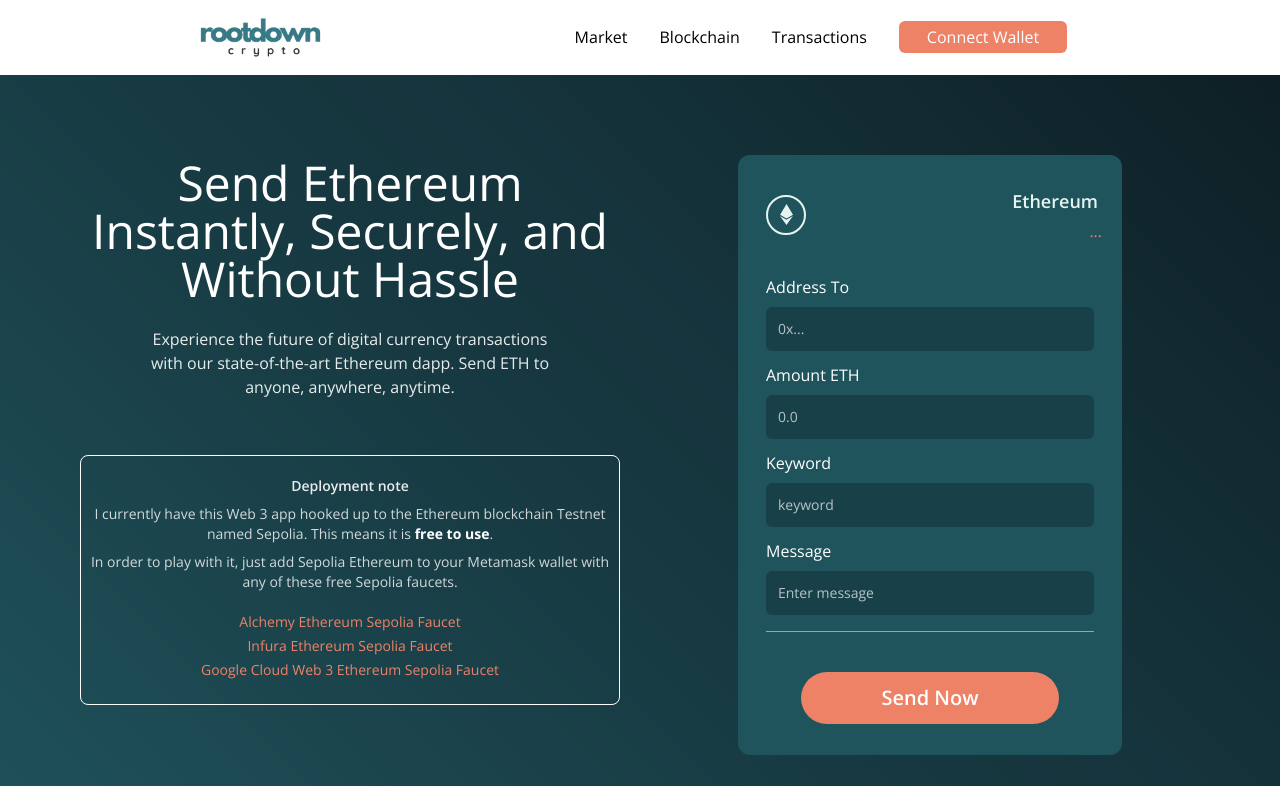
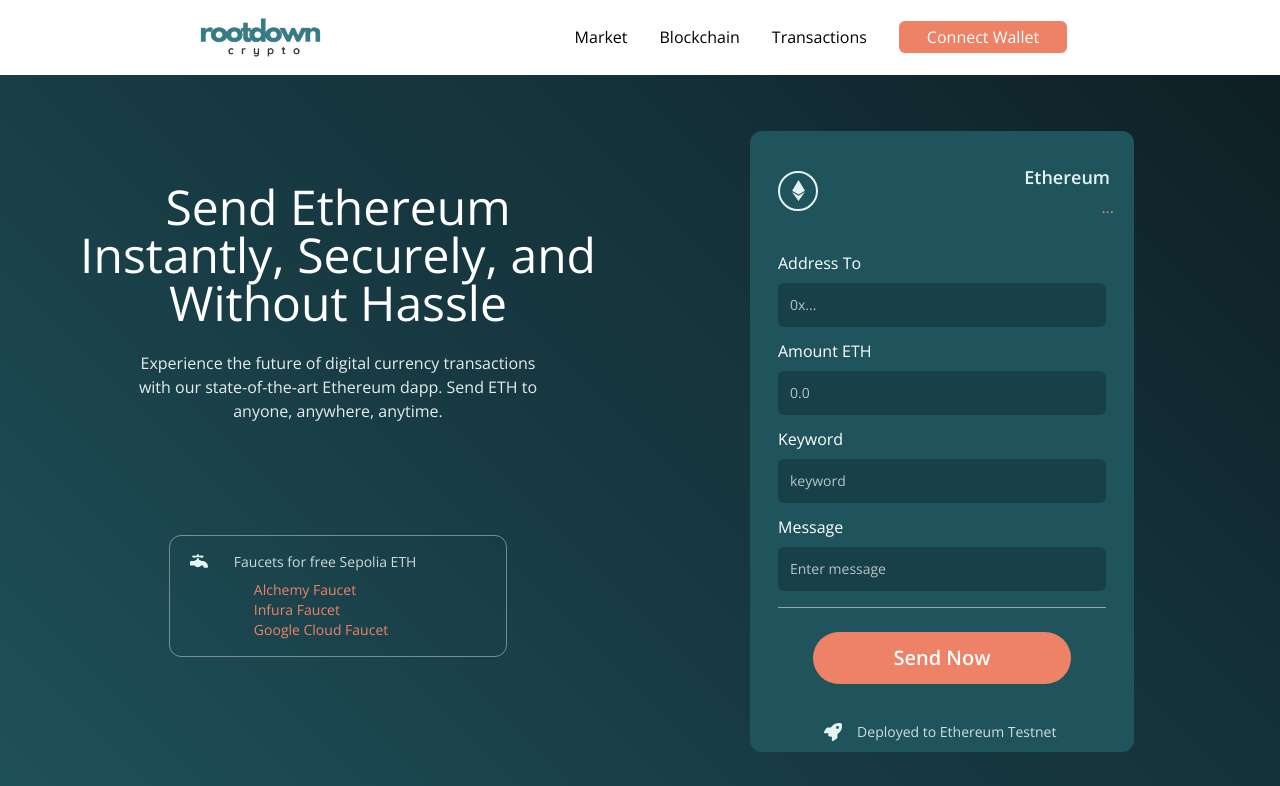
Before and after one commit to rootdown001/client, a Next.js app: page / in a window 1280 px wide. Shown: the top 786 px of the page. Built offline with nearby package versions, Linux system fonts and the light colour scheme.

Commit message:
style: fix style of deploy and faucets build: build

```diff
--- a/src/app/components/Initial.tsx
+++ b/src/app/components/Initial.tsx
@@ -9,6 +9,10 @@
 import { shortenAddress } from "../utils/shortenAddress";
 import Link from "next/link";
 import { initialFormData } from "../context/TransactionContext";
+
+// for new icons
+import { FaFaucet } from "react-icons/fa6";
+import { FaRocket } from "react-icons/fa6";
 
 type InputProps = {
   placeholder: string;
@@ -66,8 +70,8 @@
 
   return (
     <div className=" flex w-full justify-center items-center">
-      <div className=" flex mf:flex-row flex-col items-start  justify-between md:p-20 py-12 px-4">
-        <div className=" flex flex-1 justify-start items-center flex-col mf:mr-10">
+      <div className=" flex mf:flex-row flex-col items-start  justify-between md:p-14 py-8 px-4">
+        <div className=" flex flex-1 justify-start items-center flex-col mf:mr-10 pt-12">
           {/* TODO: get text to be truely centered */}
           <h1 className="text-3xl sm:text-5xl  text-white px-1 py-1 text-center">
             Send Ethereum Instantly, Securely, and Without Hassle
@@ -77,30 +81,27 @@
             state-of-the-art Ethereum dapp. Send ETH to anyone, anywhere,
             anytime.
           </p>
-          <div className="border-white rounded-lg border-[1px] w-full mt-14 flex flex-col justify-center items-center px-1 py-3">
-            <p className="text-white/[.9] py-2 font-semibold text-sm">
-              Deployment note
+          <div className=" mf:mt-28 mt-10 flex flex-col justify-start items-center w-[300px] mf:w-[60%] border-[1px] rounded-xl border-white/[.4]">
+            <div className=" flex flex-row w-full">
+              <div className="basis-1/6 flex justify-center items-start">
+                <div className="w-8 h-8 p-2 pt-4">
+                  <FaFaucet fontSize={18} color="#E6F4F1" />
+                </div>
+              </div>
+
+              <div className="basis-5/6 flex flex-col justify-start items-start">
+                <p className="text-white/[.8] flex w-full justify-start items-center pt-4 pb-2 px-2 text-sm">
+                  Faucets for free Sepolia ETH
                 </p>
-            <p className="text-white/[.8] text-center text-sm">
-              I currently have this Web 3 app hooked up to the Ethereum
-              blockchain Testnet named Sepolia. This means it is{" "}
-              <span className=" font-extrabold text-white">free to use</span>.
-            </p>
-            <p className="text-white/[.8] text-center py-2 text-sm">
-              In order to play with it, just add Sepolia Ethereum to your
-              Metamask wallet with any of these free Sepolia faucets.
-            </p>
-            <ul className="text-center py-2 text-sm">
+                <ul className="text-sm mb-2">
                   <li>
-                {" "}
                     <Link
                       href="https://www.alchemy.com/faucets/ethereum-sepolia"
                       target="_blank"
                       rel="noopener noreferrer"
                     >
-                  {" "}
-                  <p className="rounded-full px-2 text-[#EE8267] hover:text-[#F19B85] m-1">
-                    Alchemy Ethereum Sepolia Faucet
+                      <p className="rounded-full px-7 text-[#EE8267] hover:text-[#F19B85] ">
+                        Alchemy Faucet
                       </p>
                     </Link>
                   </li>
@@ -112,8 +113,8 @@
                       rel="noopener noreferrer"
                     >
                       {" "}
-                  <p className="rounded-full px-2 text-[#EE8267] hover:text-[#F19B85] m-1">
-                    Infura Ethereum Sepolia Faucet
+                      <p className="rounded-full  px-7 text-[#EE8267] hover:text-[#F19B85]">
+                        Infura Faucet
                       </p>
                     </Link>
                   </li>
@@ -125,49 +126,20 @@
                       rel="noopener noreferrer"
                     >
                       {" "}
-                  <p className="rounded-full px-2 text-[#EE8267] hover:text-[#F19B85] m-1">
-                    Google Cloud Web 3 Ethereum Sepolia Faucet
+                      <p className="rounded-full pb-2 px-7 text-[#EE8267] hover:text-[#F19B85]">
+                        Google Cloud Faucet
                       </p>
                     </Link>
                   </li>
                 </ul>
               </div>
-          {/* <div className="grid sm:grid-cols-3 grid-cols-2 w-full mt-10">
-            <div className={`rounded-tl-2xl ${sixSectionStyles}`}>Safe</div>
-            <div className={`${sixSectionStyles}`}>Blockchain</div>
-            <div className={`sm:rounded-tr-2xl ${sixSectionStyles}`}>
-              Reliable
-            </div>
-            <div className={`sm:rounded-bl-2xl ${sixSectionStyles}`}>
-              Transparent
-            </div>
-            <div className={` ${sixSectionStyles}`}>Low Fees</div>
-            <div className={`rounded-br-2xl ${sixSectionStyles}`}>Fast</div>
-          </div> */}
-          {/* ethereum card
-          <div className=" p-3 justify-end items-start flex-col rounded-xl h-40 sm:w-72 w-full my-5 crypto-card glass-white ">
-            <div className=" flex justify-between flex-col w-full h-full">
-              <div className=" flex justify-between items-start">
-                <div className="w-10 h-10 rounded-full border-2 border-white flex justify-center items-center">
-                  <SiEthereum fontSize={21} color="fff" />
-                </div>
-                <BsInfoCircle fontSize={17} color="fff" />
-              </div>
-              <div>
-                <p className=" text-white font-light text-sm">
-                  {shortenAddress(currentAccount)}
-                </p>
-                <p className=" text-white font-semibold text-lg mt-1">
-                  Ethereum
-                </p>
             </div>
           </div>
-          </div> */}
         </div>
         {/* second col */}
         <div className=" flex flex-col flex-1 items-center justify-start w-full mf:mt-0 mt-10">
           {/* transaction form */}
-          <div className=" p-5 pt-2 sm:w-96 flex flex-col justify-start items-center bg-[#1F545D] rounded-xl min-h-[600px] w-full">
+          <div className=" pl-5 pr-5 pb-1 pt-2 sm:w-96 flex flex-col justify-start items-center bg-[#1F545D] rounded-xl min-h-[600px] w-full">
             <div className="flex w-full">
               <div className="flex w-full justify-start items-center py-6 px-2">
                 <div className="w-10 h-10 rounded-full border-2 border-[#E6F4F1] flex justify-center items-center">
@@ -240,12 +212,25 @@
                     onClick={handleSubmit}
                     // className="text-white w-full mt-2 border-[1px] p-2 border-[#3d4f7c] rounded-full cursor-pointer"
                     //
-                    className=" flex flex-row justify-center items-center mt-10 bg-[#EE8267] rounded-full cursor-pointer hover:bg-[#F19B85] max-w-[300px] mx-auto px-[80px] py-3 text-white text-xl font-semibold"
+                    className=" flex flex-row justify-center items-center mt-6 bg-[#EE8267] rounded-full cursor-pointer hover:bg-[#F19B85] max-w-[300px] mx-auto px-[80px] py-3 text-white text-xl font-semibold"
                   >
                     Send Now
                   </button>
                 )}
               </form>
+            </div>
+            <div className="flex mt-6 w-[90%]">
+              <div className="basis-1/5 flex justify-end items-start">
+                <div className="w-8 h-8 flex justify-center items-center">
+                  <FaRocket fontSize={18} color="#E6F4F1" />
+                </div>
+              </div>
+
+              <div className="basis-4/5 flex justify-start items-center pl-2">
+                <p className="text-white/[.8] flex w-full justify-start items-center text-sm">
+                  Deployed to Ethereum Testnet{" "}
+                </p>
+              </div>
             </div>
           </div>
           {/* end 2nd column */}
```
Lines whose indentation alone changed are shown as unchanged.
